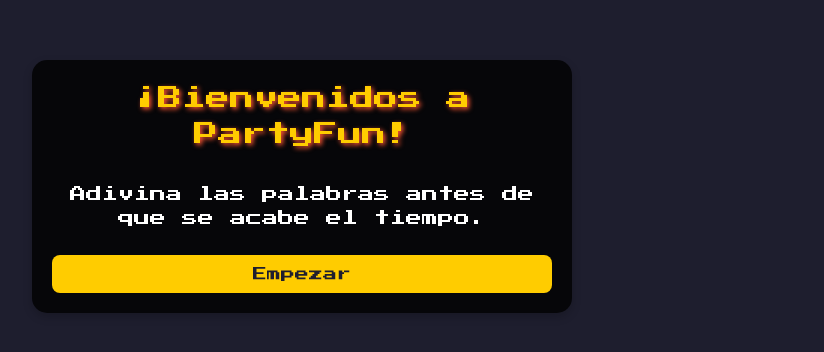
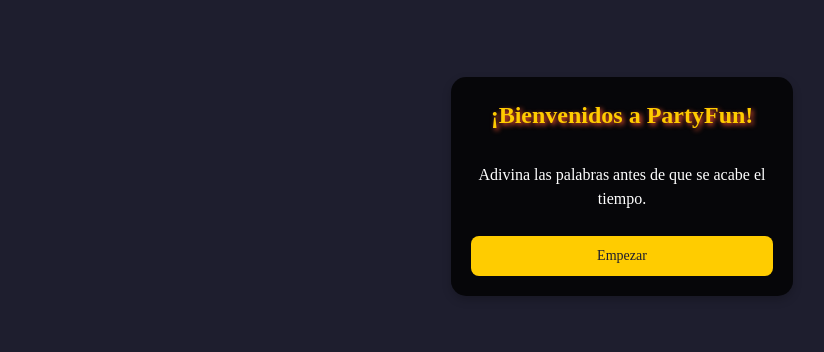
Before and after one commit to javimarin9/partyfun, a React (Vite) app: page / in a window 1280 px wide. Shown: the part 224-576 px from the top of the page, without its empty margins (18-842 px from the left). Built offline with nearby package versions, Linux system fonts and the light colour scheme; no server answers.

Commit message:
fix style

```diff
--- a/src/Game.css
+++ b/src/Game.css
@@ -1,9 +1,6 @@
-/* #root {
-	max-width: 1280px;
-	margin: 0 auto;
-	padding: 2rem;
-	text-align: center;
-} */
+#root {
+	margin: auto;
+}
 
 /* Fuentes y colores principales */
 @import url("https://fonts.googleapis.com/css2?family=Press+Start+2P&display=swap");
```
